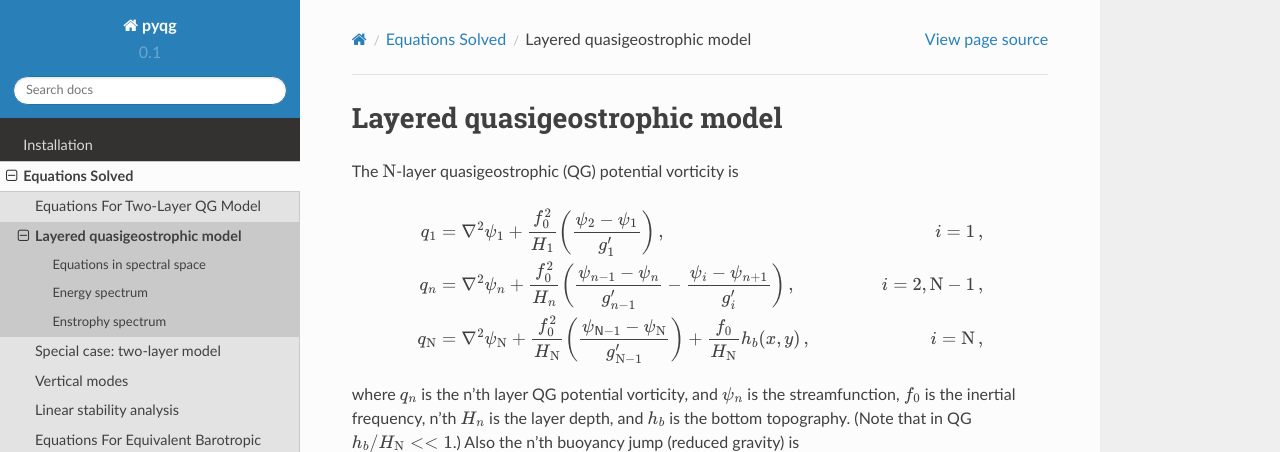
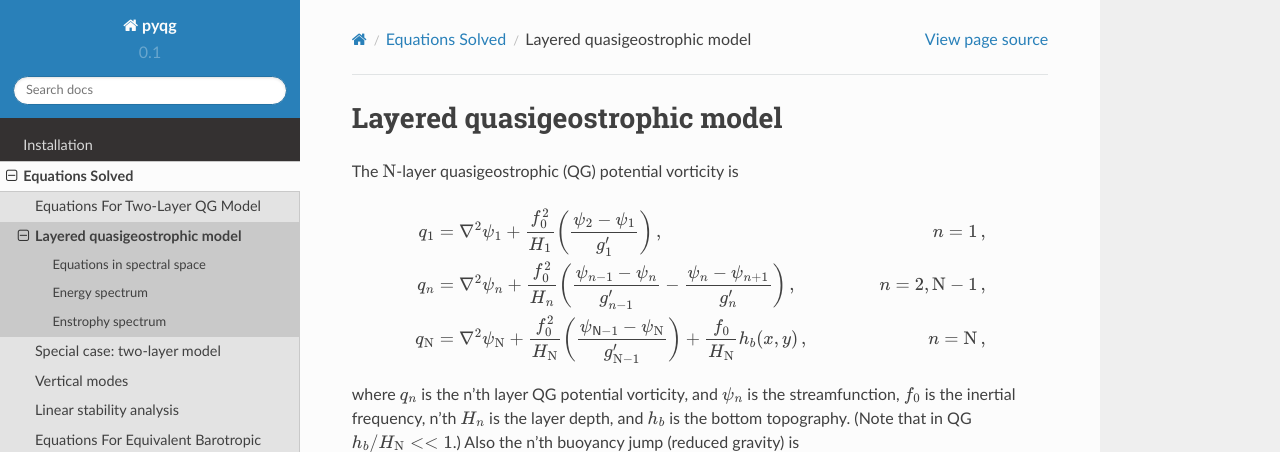
Before and after one commit to pyqg/pyqg, a Sphinx documentation site: the page built from docs/equations/notation_layered.rst, in a window 1280 px wide and 900 px high. Shown: the top 452 px of the window. Built offline with Sphinx 7.4.7 and the Read the Docs theme 2.0.0, drawn with Linux system fonts in a browser that asks for light colours.

Commit message:
replaced some i's with n's for consistency

```diff
--- a/docs/equations/notation_layered.rst
+++ b/docs/equations/notation_layered.rst
@@ -7,9 +7,9 @@ is
 .. math::
 
    \begin{aligned}
-   {q_1} &= {\nabla^2}\psi_1 + \frac{f_0^2}{H_1} \left(\frac{\psi_{2}-\psi_1}{g'_{1}}\right)\,,  \qquad & i =1{\, ,}\nonumber \\
-   {q_n} &= {\nabla^2}\psi_n + \frac{f_0^2}{H_n} \left(\frac{\psi_{n-1}-\psi_n}{g'_{n-1}}  - \frac{\psi_{i}-\psi_{n+1}}{g'_{i}}\right)\,,  \qquad &i = 2,{\mathrm{N}}-1 {\, ,}\nonumber \\
-   {q_{\mathrm{N}}} &= {\nabla^2}\psi_{\mathrm{N}}+ \frac{f_0^2}{H_{\mathrm{N}}} \left(\frac{\psi_{\textsf{N}-1}-\psi_{\mathrm{N}}}{g'_{{\mathrm{N}}-1}}\right) + \frac{f_0}{H_{\mathrm{N}}}h_b (x,y)\,,  \qquad & i ={\mathrm{N}}\,,\end{aligned}
+   {q_1} &= {\nabla^2}\psi_1 + \frac{f_0^2}{H_1} \left(\frac{\psi_{2}-\psi_1}{g'_{1}}\right)\,,  \qquad & n =1{\, ,}\nonumber \\
+   {q_n} &= {\nabla^2}\psi_n + \frac{f_0^2}{H_n} \left(\frac{\psi_{n-1}-\psi_n}{g'_{n-1}}  - \frac{\psi_{n}-\psi_{n+1}}{g'_{n}}\right)\,,  \qquad &n = 2,{\mathrm{N}}-1 {\, ,}\nonumber \\
+   {q_{\mathrm{N}}} &= {\nabla^2}\psi_{\mathrm{N}}+ \frac{f_0^2}{H_{\mathrm{N}}} \left(\frac{\psi_{\textsf{N}-1}-\psi_{\mathrm{N}}}{g'_{{\mathrm{N}}-1}}\right) + \frac{f_0}{H_{\mathrm{N}}}h_b (x,y)\,,  \qquad & n ={\mathrm{N}}\,,\end{aligned}
 
 where :math:`q_n` is the n’th layer QG potential vorticity, and
 :math:`\psi_n` is the streamfunction, :math:`f_0` is the inertial
```
